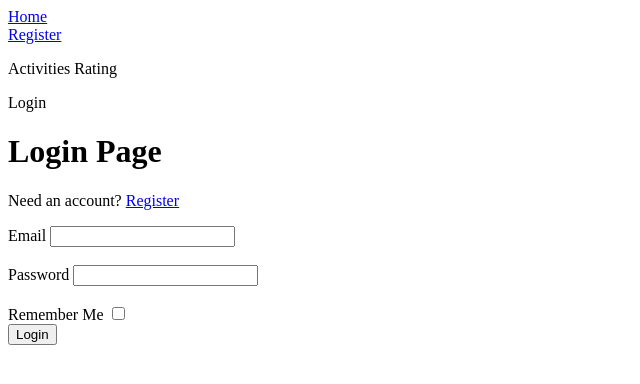
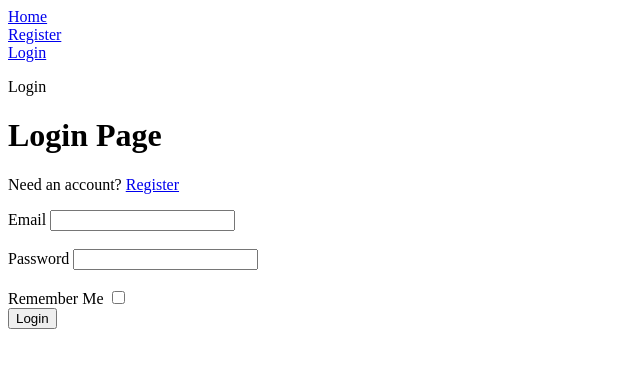
Before and after one commit to yasir-satti/activityDiary, a Flask app: a page that uses application/templates/layout.html in a window 1280 px wide. Shown: the top 384 px of the page, without its empty margins (0-640 px from the left). Run offline with Flask 2, Linux system fonts and the light colour scheme.

Commit message:
added form: regsitration & login

```diff
--- a/application/templates/layout.html
+++ b/application/templates/layout.html
@@ -5,10 +5,10 @@
 	<body>
 		<a href="{{ url_for('home') }}">Home</a><br>
 		<a href="{{ url_for('register') }}">Register</a><br>
-
-		<p>Activities Rating</p>
+		<a href="{{ url_for('login') }}">Login</a><br>
 
 		{% if current_user.is_authenticated %}
+		<p>Activities Rating</p>
 		<a href="{{ url_for('activityadd') }}">Add</a>
 		<a href="{{ url_for('activitydisplay') }}">Display</a>
 		<a href="{{ url_for('activitymd') }}">Modify</a>
```
